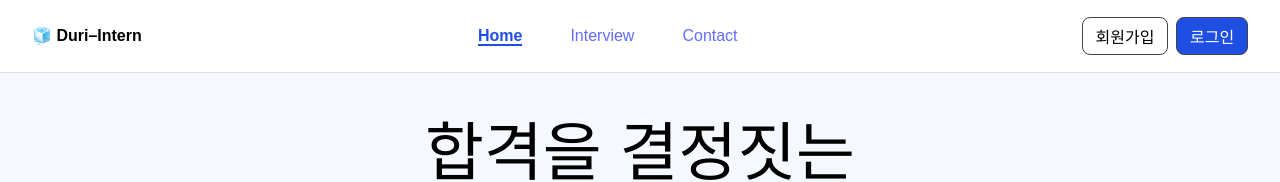
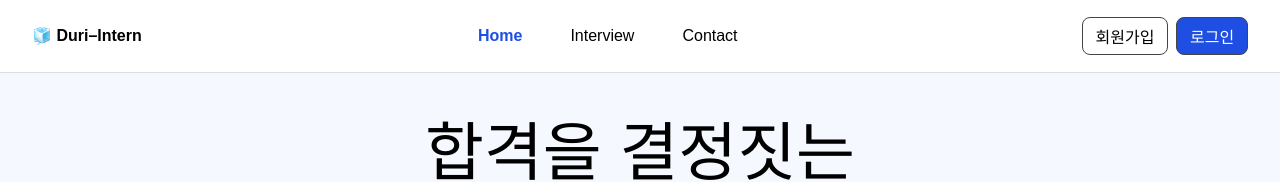
Before and after one commit to knupp7/react-ai-interview, a React (Vite) app in the folder vite-project/: page / in a window 1280 px wide. Shown: the top 182 px of the page. Built offline with nearby package versions, Linux system fonts and the light colour scheme.

Commit message:
[style] NavBar에 현재 경로 기준 active 상태 적용

```diff
--- a/vite-project/src/components/NavBar.jsx
+++ b/vite-project/src/components/NavBar.jsx
@@ -1,6 +1,6 @@
 import React from 'react';
 import APP_STRINGS from '../constants/appStrings';
-import { Link } from 'react-router-dom';
+import { NavLink } from 'react-router-dom';
 import '../styles/NavBar.css';
 
 export default function NavBar() {
@@ -8,9 +8,9 @@ export default function NavBar() {
     <nav className="navbar">
       <div className="logo">{APP_STRINGS.NAV.LOGO}</div>
       <ul className="nav-links">
-        <li><Link to="/" className="active">{APP_STRINGS.NAV.HOME}</Link></li>
-        <li><Link to="/interview">{APP_STRINGS.NAV.INTERVIEW}</Link></li>
-        <li><Link to="/contact">{APP_STRINGS.NAV.CONTACT}</Link></li>
+        <li><NavLink to="/" className={({ isActive }) => isActive ? 'active' : ''}>{APP_STRINGS.NAV.HOME}</NavLink></li>
+        <li><NavLink to="/interview" className={({ isActive }) => isActive ? 'active' : ''}>{APP_STRINGS.NAV.INTERVIEW}</NavLink></li>
+        <li><NavLink to="/contact" className={({ isActive }) => isActive ? 'active' : ''}>{APP_STRINGS.NAV.CONTACT}</NavLink></li>
       </ul>
       <div className="auth-buttons">
         <button className="signup">{APP_STRINGS.NAV.SIGNUP}</button>
--- a/vite-project/src/index.css
+++ b/vite-project/src/index.css
@@ -24,11 +24,8 @@ html, body, #root {
 
 a {
   font-weight: 500;
-  color: #646cff;
+  color: black;
   text-decoration: inherit;
-}
-a:hover {
-  color: #535bf2;
 }
 
 body {
@@ -56,7 +53,7 @@ button {
   transition: border-color 0.25s;
 }
 button:hover {
-  border-color: #646cff;
+  border-color: var(--primary-color);
 }
 button:focus,
 button:focus-visible {
@@ -69,7 +66,7 @@ button:focus-visible {
     background-color: #ffffff;
   }
   a:hover {
-    color: #747bff;
+    color: var(--primary-color);
   }
   button {
     background-color: #f9f9f9;
--- a/vite-project/src/styles/NavBar.css
+++ b/vite-project/src/styles/NavBar.css
@@ -32,7 +32,6 @@
 .nav-links .active {
     color: var(--primary-color);
     font-weight: bold;
-    border-bottom: 2px solid var(--primary-color);
 }
 
 .auth-buttons button {
```
